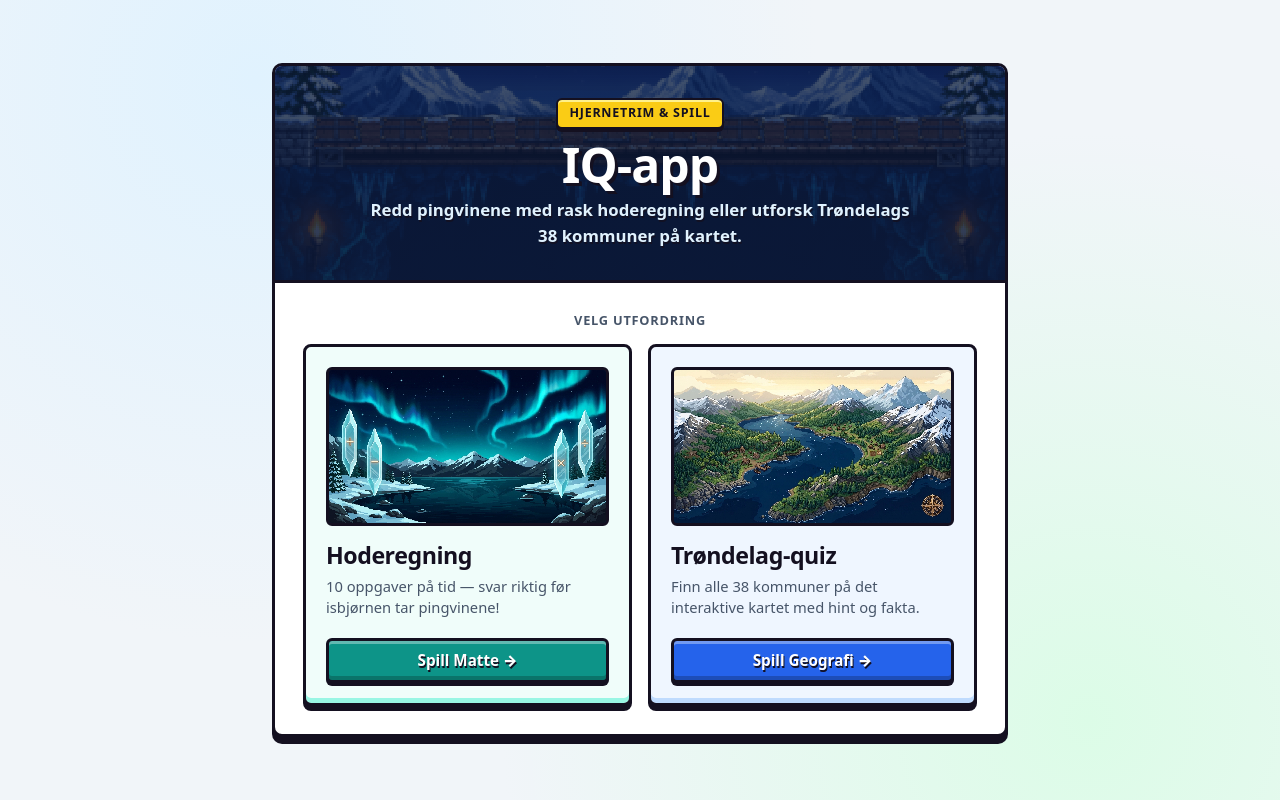
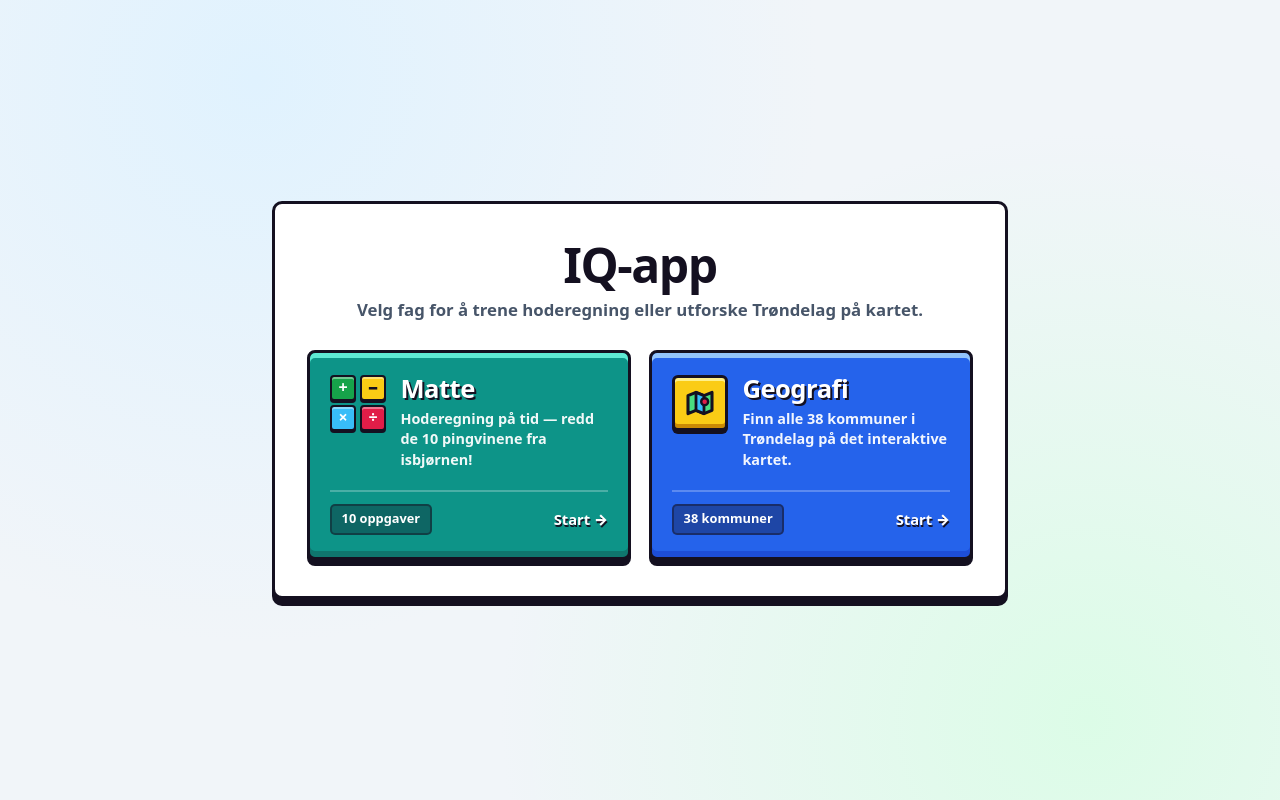
Before and after one commit to slart11/iq-app, a website: page index.html in a window 1280 px wide. Drawn offline with Linux system fonts and the light colour scheme.

Commit message:
style(home): implement clean 16-bit Matte and Geografi buttons with colorful map badge

```diff
--- a/index.html
+++ b/index.html
@@ -21,245 +21,215 @@
       width: min(100%, 46rem);
     }
 
-    /* Main 16-bit Pixel Container matching matte.html */
     .home-card {
       background: var(--surface);
       border: 3px solid #141020;
       border-radius: 10px;
       box-shadow: 0 7px 0 #141020;
-      overflow: hidden;
+      padding: clamp(1.5rem, 4vw, 2.25rem) clamp(1.25rem, 3.5vw, 2rem);
     }
 
-    /* Arctic 16-bit Hero Banner */
-    .hero-banner {
-      position: relative;
-      padding: clamp(1.4rem, 4vw, 2rem) clamp(1.25rem, 4vw, 2rem);
-      background:
-        linear-gradient(180deg, rgba(12, 25, 56, 0.72) 0%, rgba(12, 25, 56, 0.88) 100%),
-        url('./assets/canva-bg.png?v=10') center 28% / cover no-repeat;
-      image-rendering: pixelated;
-      border-bottom: 3px solid #141020;
+    .hero {
       text-align: center;
-      color: #ffffff;
-    }
-
-    .hero-eyebrow {
-      display: inline-flex;
-      align-items: center;
-      gap: 0.4rem;
-      padding: 0.25rem 0.7rem;
-      margin-bottom: 0.65rem;
-      border-radius: 6px;
-      background: #facc15;
-      color: #141020;
-      border: 2px solid #141020;
-      box-shadow: inset 0 2px 0 #fef08a, 0 3px 0 #141020;
-      font-size: 0.78rem;
-      font-weight: 900;
-      letter-spacing: 0.06em;
-      text-transform: uppercase;
+      margin-bottom: 1.75rem;
     }
 
     h1 {
       margin: 0 0 0.4rem;
-      font-size: clamp(2.1rem, 6vw, 3rem);
+      font-size: clamp(2.25rem, 6vw, 3rem);
       font-weight: 900;
-      letter-spacing: -0.02em;
-      line-height: 1.08;
-      color: #ffffff;
-      text-shadow: 3px 3px 0 #141020;
+      letter-spacing: -0.03em;
+      line-height: 1.05;
+      color: #141020;
     }
 
     .lead {
-      margin: 0 auto;
+      margin: 0;
       font-size: clamp(0.95rem, 2.2vw, 1.05rem);
       font-weight: 600;
-      color: #e0f2fe;
-      max-width: 34rem;
-      text-shadow: 1px 2px 0 rgba(20, 16, 32, 0.85);
-    }
-
-    /* Subject Grid */
-    .home-body {
-      padding: clamp(1.25rem, 3.5vw, 1.75rem);
-    }
-
-    .section-caption {
-      margin: 0 0 0.9rem;
-      font-size: 0.8rem;
-      font-weight: 800;
-      text-transform: uppercase;
-      letter-spacing: 0.06em;
       color: var(--ink-muted);
-      text-align: center;
     }
 
     .subject-grid {
       display: grid;
       grid-template-columns: repeat(2, minmax(0, 1fr));
-      gap: 1rem;
+      gap: 1.125rem;
     }
 
-    .tile {
+    .subject-btn {
+      position: relative;
       display: flex;
       flex-direction: column;
       justify-content: space-between;
-      gap: 1rem;
-      padding: 1.25rem;
+      gap: 1.25rem;
+      min-height: 12.25rem;
+      padding: 1.375rem 1.25rem;
       border-radius: 8px;
       border: 3px solid #141020;
-      color: #141020;
-      background: #ffffff;
+      text-align: left;
       text-decoration: none;
-      box-shadow: inset 0 -5px 0 #e2e8f0, 0 5px 0 #141020;
-      transition: transform 0.06s steps(2), box-shadow 0.06s steps(2), background-color 0.12s ease;
+      color: #ffffff;
+      cursor: pointer;
+      user-select: none;
+      transition: transform 0.06s steps(2), box-shadow 0.06s steps(2), background-color 0.1s ease;
     }
 
-    .tile:hover {
-      transform: translateY(-2px);
-      box-shadow: inset 0 -5px 0 #cbd5e1, 0 7px 0 #141020;
-    }
-
-    .tile:active {
-      transform: translateY(3px);
-      box-shadow: inset 0 -2px 0 #cbd5e1, 0 2px 0 #141020;
-    }
-
-    .tile:focus-visible {
-      outline: 3px solid var(--ink);
+    .subject-btn:focus-visible {
+      outline: 3px solid #141020;
       outline-offset: 4px;
     }
 
-    .tile-math {
-      background: #f0fdfa;
-      box-shadow: inset 0 -5px 0 #99f6e4, 0 5px 0 #141020;
+    .subject-btn-math {
+      background: #0d9488;
+      box-shadow: inset 0 5px 0 #5eead4, inset 0 -6px 0 #0f766e, 0 6px 0 #141020;
     }
 
-    .tile-math:hover {
-      background: #ccfbf1;
+    .subject-btn-math:hover {
+      background: #0f766e;
+      transform: translateY(-2px);
+      box-shadow: inset 0 5px 0 #5eead4, inset 0 -6px 0 #115e59, 0 8px 0 #141020;
     }
 
-    .tile-geo {
-      background: #eff6ff;
-      box-shadow: inset 0 -5px 0 #bfdbfe, 0 5px 0 #141020;
+    .subject-btn-math:active {
+      transform: translateY(4px);
+      box-shadow: inset 0 2px 0 #5eead4, 0 2px 0 #141020;
     }
 
-    .tile-geo:hover {
-      background: #dbeafe;
+    .subject-btn-geo {
+      background: #2563eb;
+      box-shadow: inset 0 5px 0 #93c5fd, inset 0 -6px 0 #1d4ed8, 0 6px 0 #141020;
     }
 
-    /* Visual Artwork Banner inside each card */
-    .tile-visual {
-      aspect-ratio: 16 / 9;
-      width: 100%;
+    .subject-btn-geo:hover {
+      background: #1d4ed8;
+      transform: translateY(-2px);
+      box-shadow: inset 0 5px 0 #93c5fd, inset 0 -6px 0 #1e40af, 0 8px 0 #141020;
+    }
+
+    .subject-btn-geo:active {
+      transform: translateY(4px);
+      box-shadow: inset 0 2px 0 #93c5fd, 0 2px 0 #141020;
+    }
+
+    .btn-top {
+      display: flex;
+      align-items: flex-start;
+      gap: 0.9rem;
+    }
+
+    /* Crisp 2x2 operator key badge for Matte */
+    .math-mini-keys {
+      display: inline-grid;
+      grid-template-columns: repeat(2, 26px);
+      gap: 4px;
+      flex-shrink: 0;
+    }
+
+    .math-mini-key {
+      width: 26px;
+      height: 26px;
+      border-radius: 4px;
+      border: 2px solid #141020;
+      display: inline-flex;
+      align-items: center;
+      justify-content: center;
+      padding-bottom: 2px;
+      font-size: 16px;
+      font-weight: 900;
+      line-height: 1;
+      box-shadow: inset 0 2px 0 rgba(255, 255, 255, 0.4), 0 2px 0 #141020;
+    }
+
+    .mk-g { background: #16a34a; color: #ffffff; }
+    .mk-y { background: #facc15; color: #141020; }
+    .mk-b { background: #38bdf8; color: #ffffff; }
+    .mk-r { background: #e11d48; color: #ffffff; }
+
+    /* Warm golden 16-bit map badge for Geografi (no sterile white box) */
+    .geo-badge-box {
+      width: 56px;
+      height: 56px;
       border-radius: 6px;
       border: 3px solid #141020;
-      display: block;
-      overflow: hidden;
-      position: relative;
-      background: #0c1938;
+      background: #facc15;
+      display: inline-flex;
+      align-items: center;
+      justify-content: center;
+      box-shadow: inset 0 3px 0 #fef08a, inset 0 -4px 0 #ca8a04, 0 3px 0 #141020;
+      flex-shrink: 0;
     }
 
-    .tile-visual img {
-      display: block;
-      width: 100%;
-      height: 100%;
-      object-fit: cover;
-      image-rendering: pixelated;
-      image-rendering: crisp-edges;
-      transition: transform 0.2s ease;
+    .btn-copy {
+      display: flex;
+      flex-direction: column;
+      gap: 0.35rem;
     }
 
-    .tile:hover .tile-visual img {
-      transform: scale(1.03);
+    .btn-title {
+      display: block;
+      font-size: 1.6rem;
+      font-weight: 900;
+      letter-spacing: -0.02em;
+      line-height: 1.1;
+      text-shadow: 2px 2px 0 #141020;
     }
 
-    .tile-body {
-      display: flex;
-      flex-direction: column;
-      gap: 0.4rem;
-      flex: 1;
+    .btn-desc {
+      display: block;
+      font-size: 0.9rem;
+      font-weight: 600;
+      line-height: 1.4;
+      color: rgba(255, 255, 255, 0.94);
     }
 
-    .tile-title {
-      display: block;
-      font-size: 1.45rem;
-      font-weight: 900;
-      letter-spacing: -0.02em;
-      line-height: 1.15;
-      color: #141020;
+    .btn-footer {
+      display: flex;
+      align-items: center;
+      justify-content: space-between;
+      gap: 0.5rem;
+      padding-top: 0.75rem;
+      border-top: 2px solid rgba(255, 255, 255, 0.25);
     }
 
-    .tile-description {
-      display: block;
-      font-size: 0.92rem;
-      line-height: 1.45;
-      color: var(--ink-muted);
-      font-weight: 500;
-    }
-
-    .tile-footer {
-      display: flex;
-      flex-direction: column;
-      gap: 0.65rem;
-      margin-top: 0.25rem;
-    }
-
-    .tile-badge {
+    .stat-pill {
       display: inline-flex;
       align-items: center;
       gap: 0.35rem;
-      align-self: flex-start;
-      padding: 0.28rem 0.65rem;
-      border-radius: 6px;
-      background: #ffffff;
-      border: 2px solid #141020;
-      box-shadow: 0 2px 0 #141020;
-      color: #141020;
-      font-size: 0.82rem;
+      padding: 0.24rem 0.6rem;
+      border-radius: 5px;
+      background: rgba(20, 16, 32, 0.34);
+      border: 2px solid rgba(20, 16, 32, 0.45);
+      font-size: 0.8rem;
       font-weight: 800;
+      color: #ffffff;
       font-variant-numeric: tabular-nums;
     }
 
-    .tile-badge[hidden] {
-      display: none;
-    }
-
-    .tile-badge-crown {
-      width: 18px;
-      height: 14px;
+    .stat-pill-crown {
+      width: 17px;
+      height: 13px;
       image-rendering: pixelated;
       image-rendering: crisp-edges;
     }
 
-    .tile-cta {
+    .play-tag {
       display: inline-flex;
       align-items: center;
-      justify-content: center;
-      gap: 0.4rem;
-      width: 100%;
-      min-height: 44px;
-      padding: 0.5rem 0.9rem;
-      border-radius: 6px;
-      border: 3px solid #141020;
-      font-size: 0.95rem;
+      gap: 0.25rem;
+      font-size: 0.92rem;
       font-weight: 900;
       color: #ffffff;
       text-shadow: 1px 2px 0 #141020;
-      box-shadow: inset 0 3px 0 rgba(255, 255, 255, 0.35), inset 0 -4px 0 rgba(0, 0, 0, 0.22), 0 3px 0 #141020;
-    }
-
-    .tile-cta-math {
-      background: #0d9488;
-    }
-
-    .tile-cta-geo {
-      background: #2563eb;
+      margin-left: auto;
     }
 
     @media (max-width: 38rem) {
       .subject-grid {
         grid-template-columns: 1fr;
+      }
+
+      .subject-btn {
+        min-height: 10.5rem;
       }
     }
   </style>
@@ -267,44 +237,51 @@
 <body>
   <main>
     <div class="home-card">
-      <header class="hero-banner">
-        <span class="hero-eyebrow">Hjernetrim &amp; spill</span>
+      <header class="hero">
         <h1>IQ-app</h1>
-        <p class="lead">Redd pingvinene med rask hoderegning eller utforsk Trøndelags 38 kommuner på kartet.</p>
+        <p class="lead">Velg fag for å trene hoderegning eller utforske Trøndelag på kartet.</p>
       </header>
 
-      <div class="home-body">
-        <p class="section-caption">Velg utfordring</p>
       <nav class="subject-grid" aria-label="Velg fag">
-          <a class="tile tile-math" href="./matte.html">
-            <span class="tile-visual" aria-hidden="true">
-              <img src="./assets/card-matte.jpg" alt="" loading="eager" decoding="async">
+        <a class="subject-btn subject-btn-math" href="./matte.html">
+          <span class="btn-top">
+            <span class="math-mini-keys" aria-hidden="true">
+              <span class="math-mini-key mk-g">+</span>
+              <span class="math-mini-key mk-y">−</span>
+              <span class="math-mini-key mk-b">×</span>
+              <span class="math-mini-key mk-r">÷</span>
             </span>
-            <span class="tile-body">
-              <strong class="tile-title">Hoderegning</strong>
-              <span class="tile-description">10 oppgaver på tid — svar riktig før isbjørnen tar pingvinene!</span>
+            <span class="btn-copy">
+              <strong class="btn-title">Matte</strong>
+              <span class="btn-desc">Hoderegning på tid — redd de 10 pingvinene fra isbjørnen!</span>
             </span>
-            <span class="tile-footer">
-              <span class="tile-badge" id="math-best-badge" hidden></span>
-              <span class="tile-cta tile-cta-math">Spill Matte →</span>
+          </span>
+          <span class="btn-footer">
+            <span class="stat-pill" id="math-best-badge">10 oppgaver</span>
+            <span class="play-tag">Start →</span>
           </span>
         </a>
 
-          <a class="tile tile-geo" href="./geografi.html">
-            <span class="tile-visual" aria-hidden="true">
-              <img src="./assets/card-geografi.jpg" alt="" loading="eager" decoding="async">
+        <a class="subject-btn subject-btn-geo" href="./geografi.html">
+          <span class="btn-top">
+            <span class="geo-badge-box" aria-hidden="true">
+              <svg width="32" height="32" viewBox="0 0 24 24" fill="none">
+                <path d="M3 6.5L9 4L15 6.5L21 4V17.5L15 20L9 17.5L3 20V6.5Z" fill="#4ade80" stroke="#141020" stroke-width="2.3" stroke-linejoin="round"/>
+                <path d="M9 4L15 6.5V20L9 17.5V4Z" fill="#38bdf8" stroke="#141020" stroke-width="2.1" stroke-linejoin="round"/>
+                <circle cx="15.5" cy="11" r="2.6" fill="#e11d48" stroke="#141020" stroke-width="1.8"/>
+              </svg>
             </span>
-            <span class="tile-body">
-              <strong class="tile-title">Trøndelag-quiz</strong>
-              <span class="tile-description">Finn alle 38 kommuner på det interaktive kartet med hint og fakta.</span>
+            <span class="btn-copy">
+              <strong class="btn-title">Geografi</strong>
+              <span class="btn-desc">Finn alle 38 kommuner i Trøndelag på det interaktive kartet.</span>
             </span>
-            <span class="tile-footer">
-              <span class="tile-badge" id="geo-best-badge" hidden></span>
-              <span class="tile-cta tile-cta-geo">Spill Geografi →</span>
+          </span>
+          <span class="btn-footer">
+            <span class="stat-pill" id="geo-best-badge">38 kommuner</span>
+            <span class="play-tag">Start →</span>
           </span>
         </a>
       </nav>
-      </div>
     </div>
   </main>
 
@@ -334,15 +311,15 @@
     if (mathBadge && mathAttempts.length > 0) {
       const best = pickBestEntry(mathAttempts);
       const countLabel = mathAttempts.length === 1 ? "1 runde" : `${mathAttempts.length} runder`;
+      mathBadge.replaceChildren();
       if (best.score === best.total && best.total > 0) {
         const crown = document.createElement("img");
         crown.src = "./assets/crown-10-10.png";
         crown.alt = "";
-        crown.className = "tile-badge-crown";
+        crown.className = "stat-pill-crown";
         mathBadge.appendChild(crown);
       }
       mathBadge.appendChild(document.createTextNode(`Beste: ${best.score}/${best.total} · ${countLabel}`));
-      mathBadge.hidden = false;
     }
 
     const geoHistory = sanitizeGeoHistory(
@@ -352,7 +329,6 @@
     if (geoBadge && geoHistory.length > 0) {
       const best = pickBestEntry(geoHistory);
       geoBadge.textContent = `Beste: ${best.score}/${best.total} · ${geoHistory.length} spill`;
-      geoBadge.hidden = false;
     }
   </script>
 </body>
```
Also changed, not shown: assets/card-geografi.jpg (deleted), assets/card-matte.jpg (deleted). Lines whose indentation alone changed are shown as unchanged.
